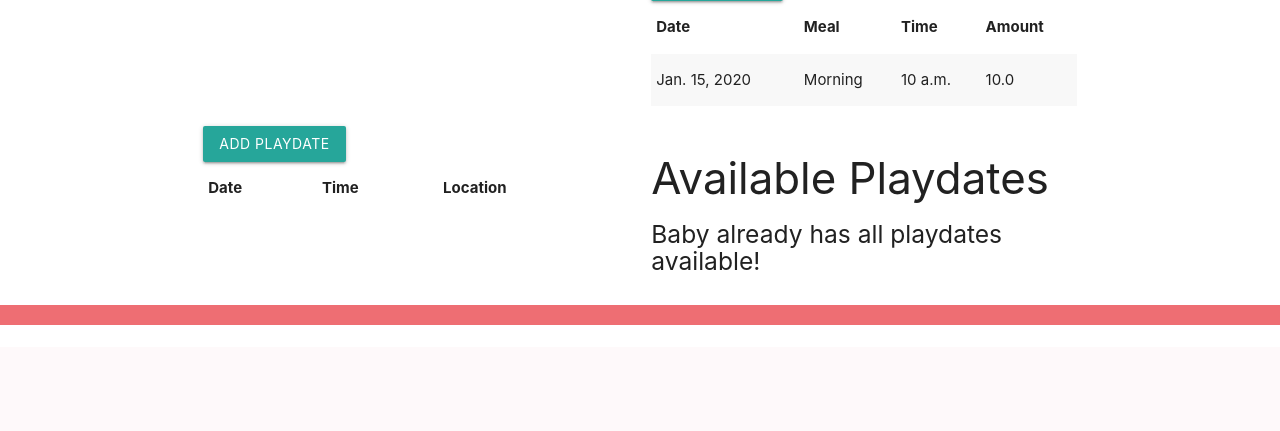
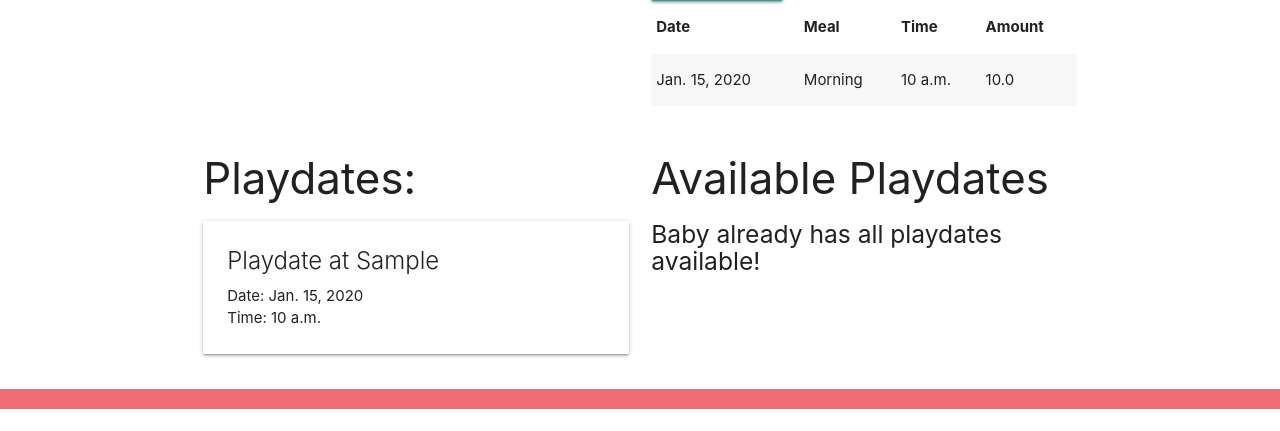
Before and after one commit to bz-888/little-life-log, a Django app: page /babies/1/ in a window 1280 px wide. Shown: the part 472-903 px from the top of the page. Before the commit the page ends 797 px from the top, so only its background shows below. Run offline with Django 5.2, Linux system fonts and the light colour scheme; tables that the repository leaves empty hold one stand-in row (values such as "Sample post"); lists and menus that the app fills with data are empty.

Commit message:
playdates now show correctly

```diff
--- a/main_app/templates/babies/detail.html
+++ b/main_app/templates/babies/detail.html
@@ -52,31 +52,22 @@
 
 <div class="row">
 	<div class="col s6">
-
-		<form action="{% url 'playdates_create' %}" method="POST">
-			{% csrf_token %}
-			{{ playdate_form.as_p }}
-			<button type="submit" class="btn">Add Playdate</button>
-		</form>
-
-		<table class="striped">
-			<thead>
-				<tr>
-					<th>Date</th>
-					<th>Time</th>
-					<th>Location</th>
-				</tr>
-			</thead>
-			<tbody>
-				{% for playdate in baby.playdates_set.all %}
-				<tr>
-					<td>{{playdate.date}}</td>
-					<td>{{playdate.time}}</td>
-					<td>{{playdate.location}}</td>
-				</tr>
-				{% endfor %}
-			</tbody>
-		</table>
+		<h3>Playdates:</h3>
+		{% if baby.playdate.count%}
+		{% for playdate in baby.playdate.all %}
+		<div class="card">
+			<div class="card-content">
+				<span class="card-title">
+					Playdate at {{playdate.location}}
+				</span>
+				<p>Date: {{playdate.date}}</p>
+				<p>Time: {{playdate.time}}</p>
+			</div>
+		</div>
+		{% endfor %}
+		{% else %}
+		<h5>No playdates!</h5>
+		{% endif %}
 	</div>
 	<div class="col s6">
 		<h3>Available Playdates</h3>
```
